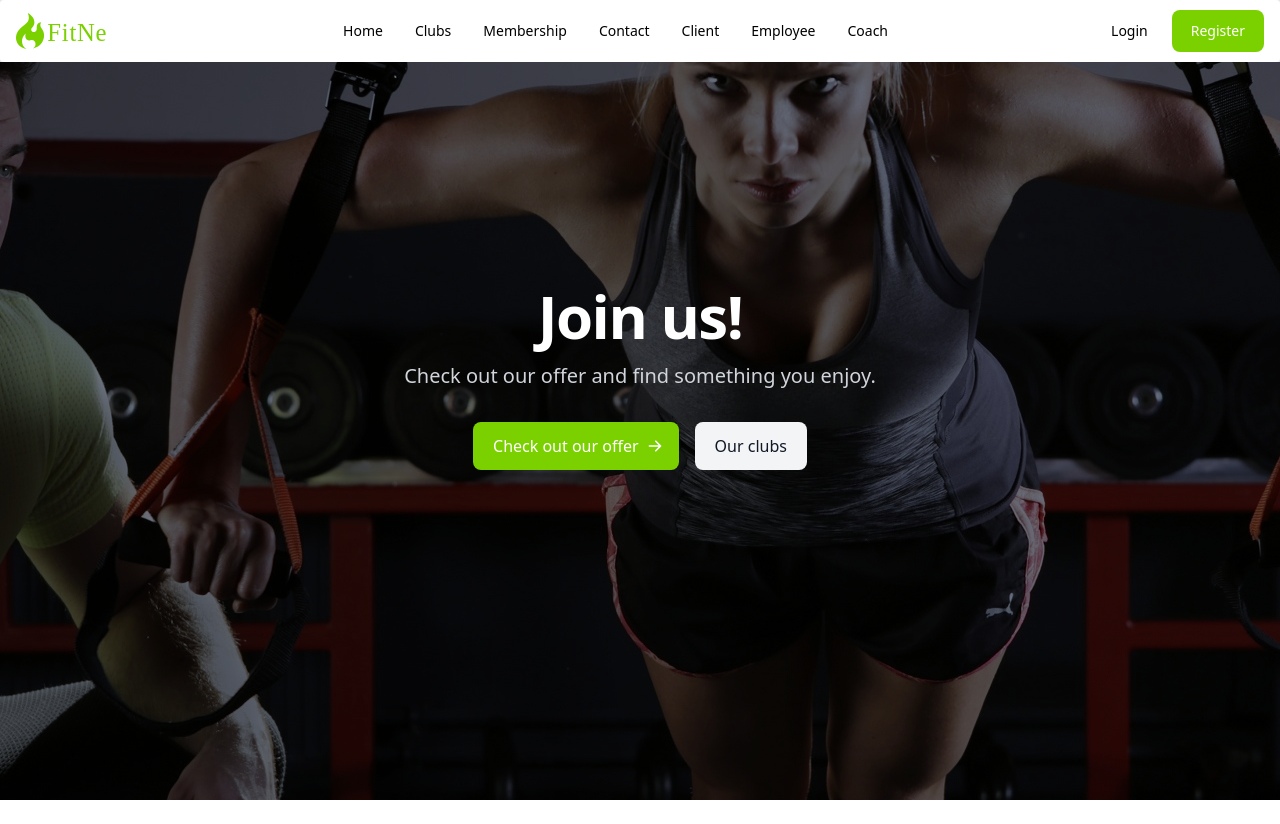
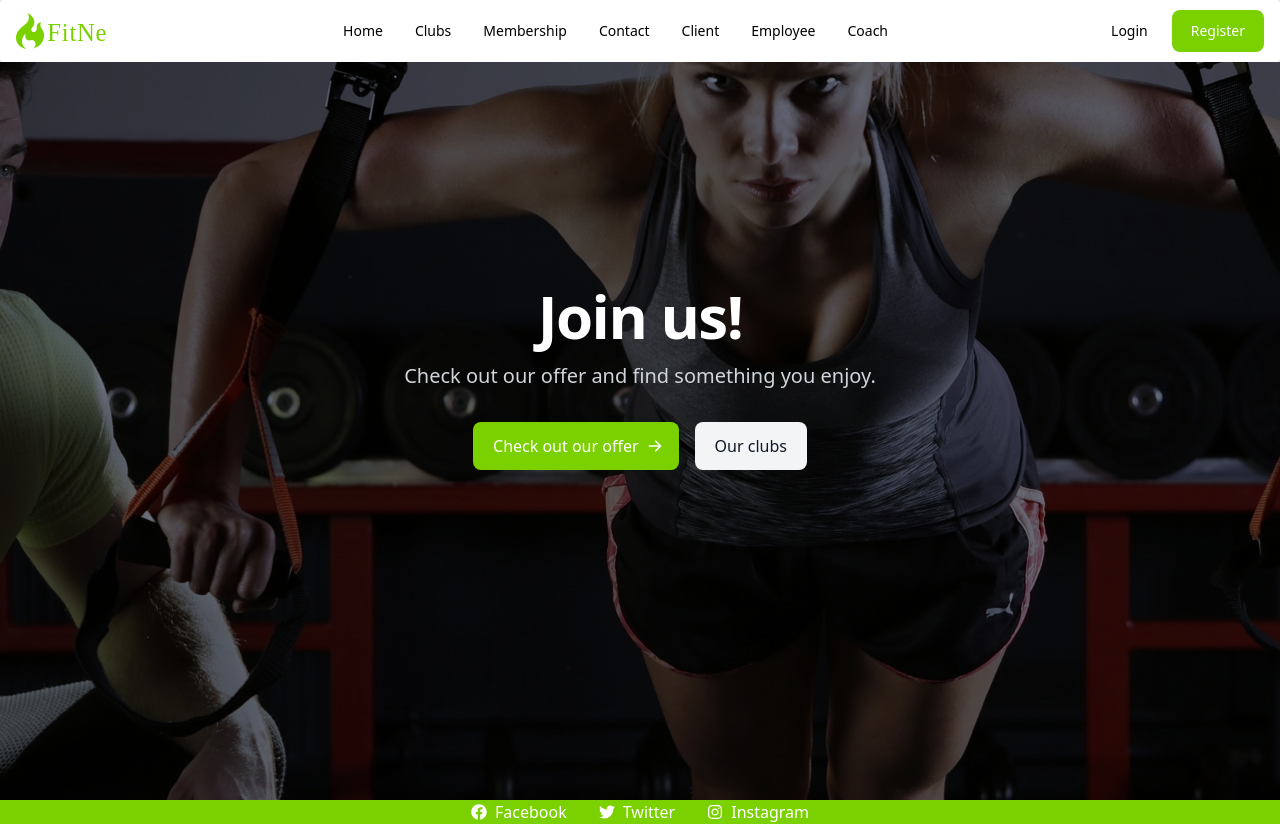
Before and after one commit to modul-sum-3/sum-front, a React (Create React App) app: page / in a window 1280 px wide. Before the commit the page ends 800 px from the top, so only its background shows below. Built offline with nearby package versions, Linux system fonts and the light colour scheme.

Commit message:
Footer with icons created

```diff
--- a/src/components/Footer.js
+++ b/src/components/Footer.js
@@ -0,0 +1,26 @@
+import React from 'react';
+// eslint-disable-next-line import/no-extraneous-dependencies
+import { FaFacebook, FaTwitter, FaInstagram } from 'react-icons/fa';
+
+const Footer = () => {
+  return (
+    <footer className="bg-primary">
+      <div className="flex justify-center">
+        <a href="https://www.facebook.com/" className="mx-4 flex items-center text-white">
+          <FaFacebook className="mr-2" />
+          Facebook
+        </a>
+        <a href="https://twitter.com/" className="mx-4 flex items-center text-white">
+          <FaTwitter className="mr-2" />
+          Twitter
+        </a>
+        <a href="https://www.instagram.com/" className="mx-4 flex items-center text-white">
+          <FaInstagram className="mr-2" />
+          Instagram
+        </a>
+      </div>
+    </footer>
+  );
+};
+
+export default Footer;
--- a/src/pages/Home.js
+++ b/src/pages/Home.js
@@ -1,11 +1,17 @@
+import Footer from '../components/Footer';
 import Jumbotron from '../components/Jumbotron';
 import Navbar from '../components/Navbar';
 
 const Home = () => {
   return (
-    <div className="flex h-screen flex-col bg-gray-200">
-      <Navbar />
-      <Jumbotron />
+    <div>
+      <div className="flex h-screen flex-col bg-gray-200">
+        <Navbar />
+        <Jumbotron />
+      </div>
+      <div>
+        <Footer />
+      </div>
     </div>
   );
 };
--- a/src/templates/MainTemplate.js
+++ b/src/templates/MainTemplate.js
@@ -1,10 +1,13 @@
+import Footer from '../components/Footer';
 import Navbar from '../components/Navbar';
 
 const MainTemplate = ({ children }) => {
   return (
     <div className="flex min-h-screen flex-col bg-gray-200">
       <Navbar />
+
       <div className="w-full max-w-screen-xl grow self-center px-2 py-16 sm:px-4">{children}</div>
+      <Footer />
     </div>
   );
 };
```
